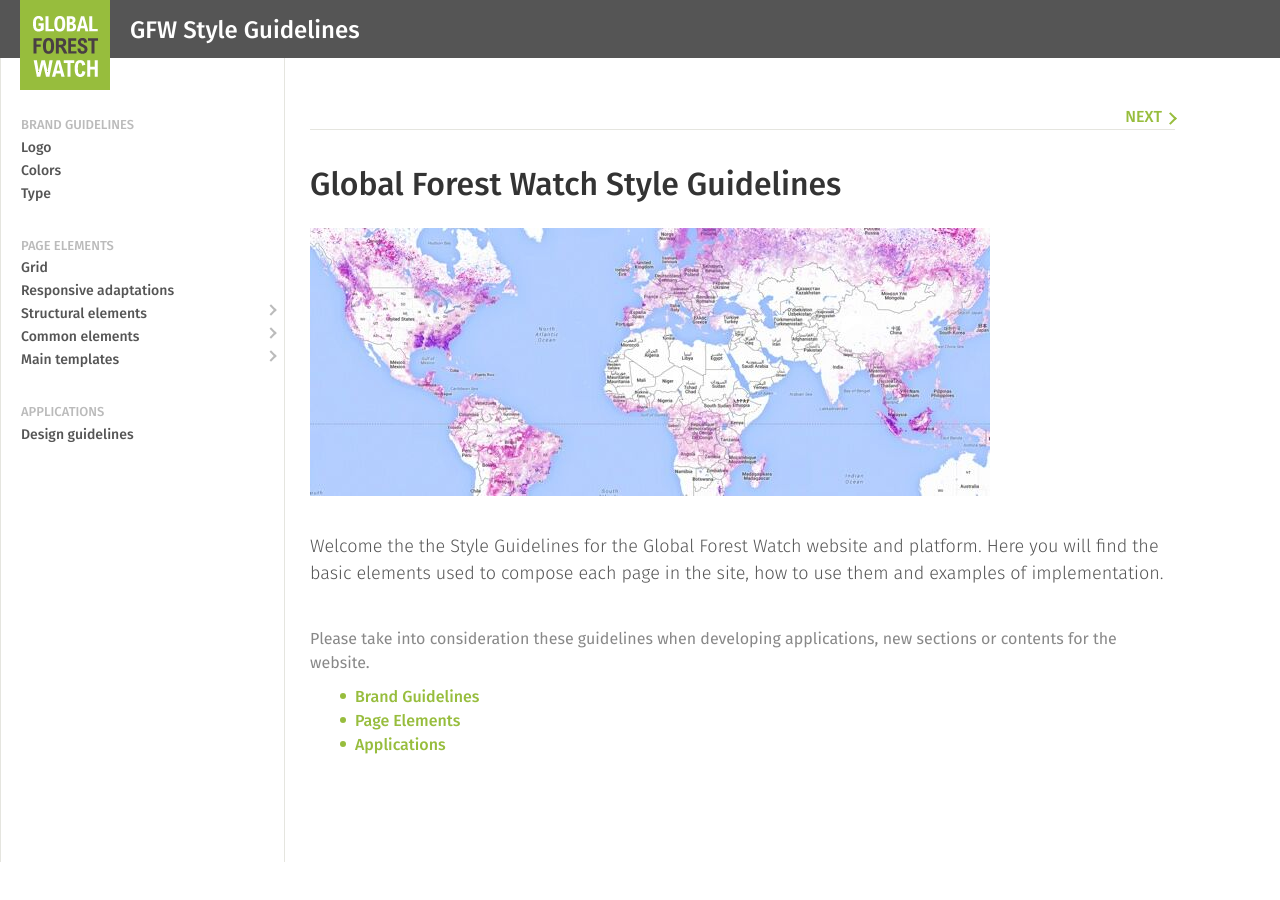
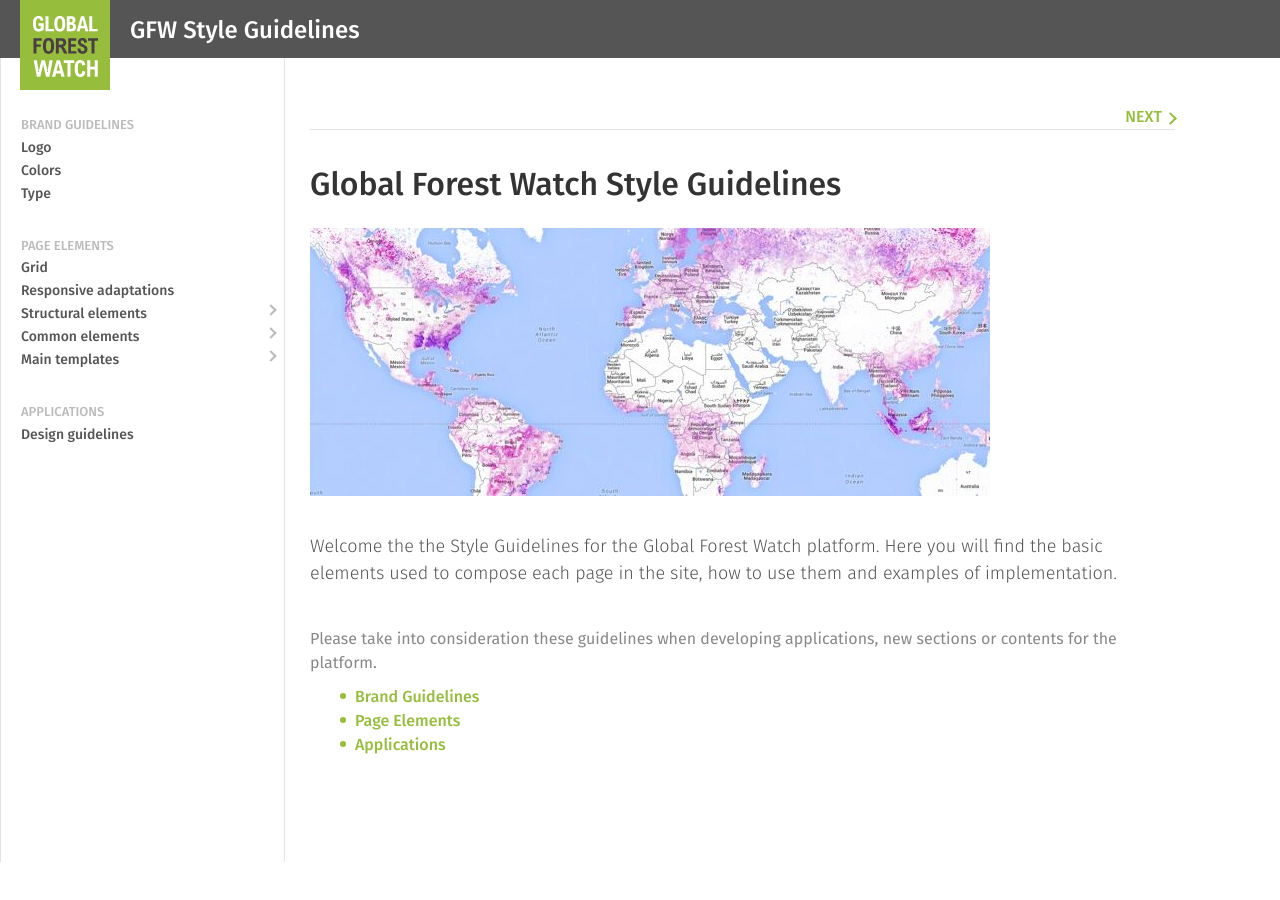
Before and after one commit to Vizzuality/gfw-style-guides, a Jekyll site: the page built from index.html, in a window 1280 px wide. Built offline with Jekyll 4.4.1, drawn with Linux system fonts in a browser that asks for light colours; the list of posts is cut into pages by our own code.

Commit message:
text changes

```diff
--- a/index.html
+++ b/index.html
@@ -16,9 +16,9 @@
   </header>
 
   <div class="post-content">
-    <p>Welcome the the Style Guidelines for the Global Forest Watch website and platform. Here you will find the basic elements used to compose each page in the site, how to use them and examples of implementation.</p>
+    <p>Welcome the the Style Guidelines for the Global Forest Watch platform. Here you will find the basic elements used to compose each page in the site, how to use them and examples of implementation.</p>
 
-    <p>Please take into consideration these guidelines when developing applications, new sections or contents for the website.</p>
+    <p>Please take into consideration these guidelines when developing applications, new sections or contents for the platform.</p>
 
     <ul class="bullets">
       <li><a href="/gfw-style-guides/brand-guidelines/logo.html">Brand Guidelines</a></li>
```
